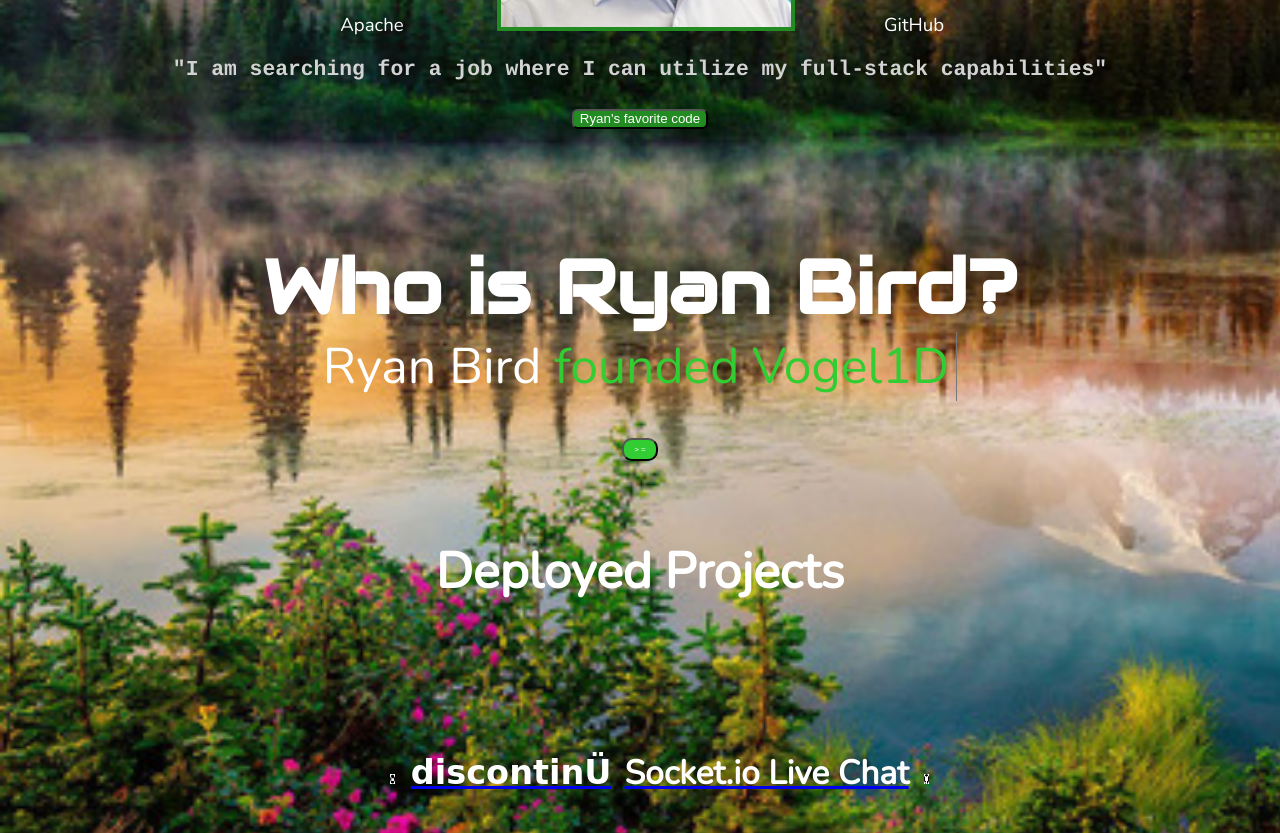
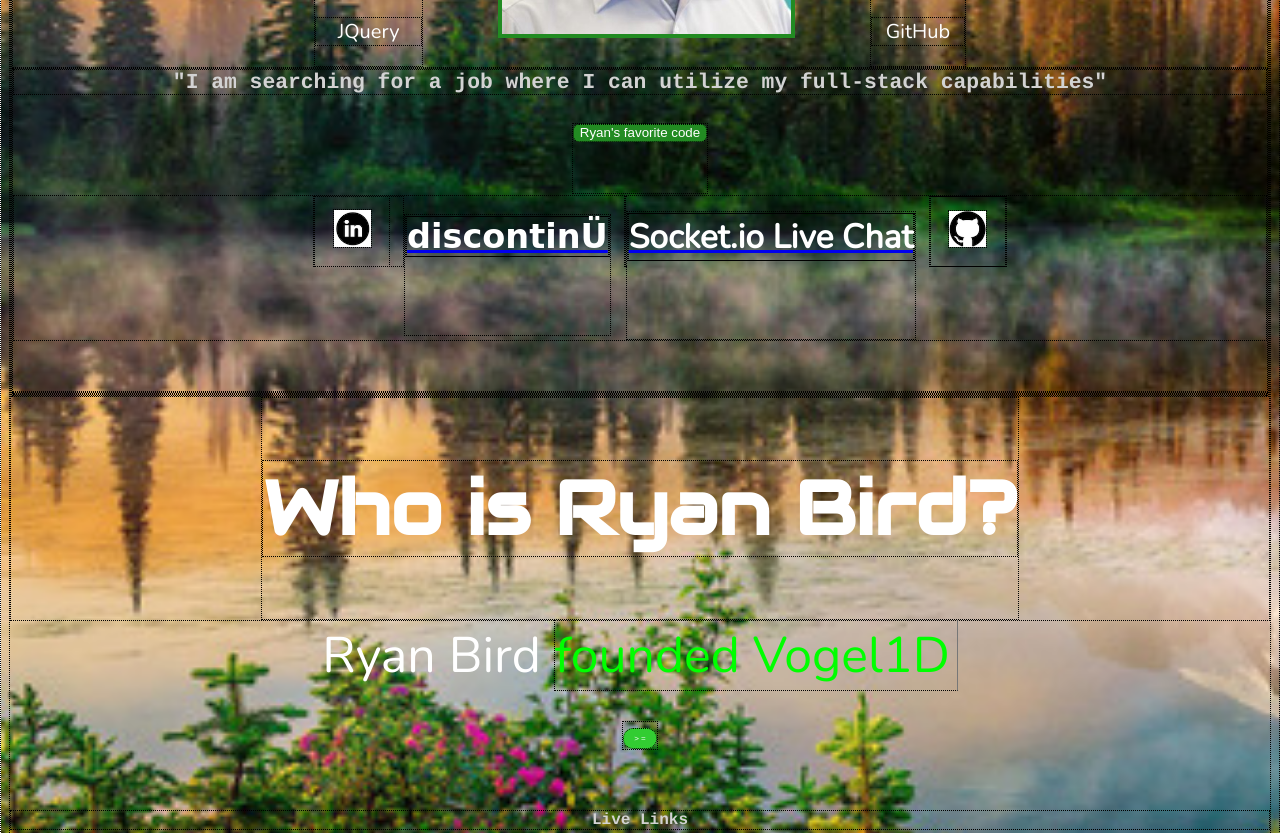
Before and after one commit to Ryan-B/portfolio, a website: page static/index.html at #/ryan in a window 1280 px wide. Shown: the part 540-1373 px from the top of the page. Drawn offline with nearby package versions, Linux system fonts and the light colour scheme; a web font is replaced by a local one.

Commit message:
css update

```diff
--- a/static/index.html
+++ b/static/index.html
@@ -108,8 +108,8 @@ app.config(function($routeProvider){
 
 
 
-	<h4 id="proj">Deployed Projects</h4>
-	<ul>
+	<h4 id="proj">Live Links</h4>
+	<ul id="links">
 		<li>
 			<a href="https://www.linkedin.com/in/ryan-bird-847487109"><img id="in_logo" src="in.png"></a>
 		</li>
@@ -131,7 +131,7 @@ app.config(function($routeProvider){
 
 <style>
 	*{
-		/*border:1px dotted black;*/
+		border:1px dotted black;
 	}
 	body {
 		background-image: url('mt.jpg');
@@ -147,7 +147,7 @@ app.config(function($routeProvider){
 	}
 
 	#magic{
-		color: limegreen;
+		color: lime;
 		border-right: 1px solid #777;
 		padding-right: 7px;
 		display: inline;
@@ -156,6 +156,7 @@ app.config(function($routeProvider){
 
 		width: 50%;
 		height: 50%;
+
 	}
 	.logo:hover{
 		width: 80%;
@@ -219,12 +220,14 @@ app.config(function($routeProvider){
 	}
 	#chat{
 		color: white;
+		margin-top: 1px;
 	}
 	#chat:hover{
 		color: dodgerblue;
 
 	}
 	#dis_u{
+		margin-top: 1px;
 		color: white;
 		font-family: 'Princess Sofia', cursive;
 	}
@@ -233,7 +236,13 @@ app.config(function($routeProvider){
 		font-family: 'Princess Sofia', cursive;
 	}
 	#proj{
-
+		color: lightgrey;
+		font-family: courier;
+		font-size: 12pt;
+		margin-top: 4%;
+	}
+	#links{
+		margin-top: 0 auto;
 	}
 
 </style>
--- a/static/partials/ryan.partial.html
+++ b/static/partials/ryan.partial.html
@@ -9,7 +9,7 @@
 	<p class="p_skill">Python</p>
 	<p class="p_skill">Django</p>
 	<p class="p_skill">Mysql</p>
-	<p class="p_skill">Apache</p>
+	<p class="p_skill">JQuery</p>
 
 </div>
 <img id="ryan" src="/ryan.jpg">
@@ -25,6 +25,17 @@
 <div id="div_code">
 	<h4 id="job">"I am searching for a job where I can utilize my full-stack capabilities"</h4>
 	<a href="#/code"><button id = "code1">Ryan's favorite code</button></a>
+	<ul id="links">
+		<li>
+			<a href="https://www.linkedin.com/in/ryan-bird-847487109"><img id="in_logo" src="in.png"></a>
+		</li>
+		<a href="http://discontinu.herokuapp.com"><h6 id="dis_u"><li>discontinÜ</li></h6></a>
+	<li></li>
+	<a href="http://dawg-chat.herokuapp.com"><h6 id="chat"><li>Socket.io Live Chat</li></h6></a>
+		<li>
+			<a href="https://github.com/Ryan-B"><img class="logo" src="github.png"></a>
+		</li>
+	</ul>
 </div>
 <div>
 <!-- <ul id ="top_list"> -->
@@ -43,11 +54,14 @@
 
 
 <style type="text/css">
+*{
+
+}
 
 a{
 	display: block;
 	margin: 0 auto;
-	height: 20px;
+
 
 }
 #ryan{
@@ -66,10 +80,10 @@ span{
 	font-family: 'Rock Salt', cursive;
 	color: white;
 }
-#link{
+/*#link{
 	margin-top: 0;
 	height: 50%;
-}
+}*/
 #top_list{
 	margin: 0;
 	padding-left: 0;
@@ -93,7 +107,7 @@ span{
 }
 #code1:hover{
 
-	color: dodgerblue;
+	color: gold;
 	display: inline-block;
 }
 #left_side{
@@ -107,24 +121,10 @@ span{
 	padding: 0;
 	display: inline-block;
 }
-#php{
-	height: 20%;
-	width: 20%;
-}
-#ci{
-	height:20%;
-	width: 20%;
-}
-#python{
-	height: 16%;
-	width: 15%;
-}
-#django{
-	height: 20%;
-	width: 20%;
-}
+
 .p_skill{
-	font-size: 14pt;
+	font-size: 40%;
+	margin-top: 0;
 }
 #job{
 	color: lightgrey;
@@ -136,4 +136,9 @@ span{
 #main{
 	vertical-align: top;
 }
+ul{
+	margin-top: 1px;
+}
+
+
 </style>
```
